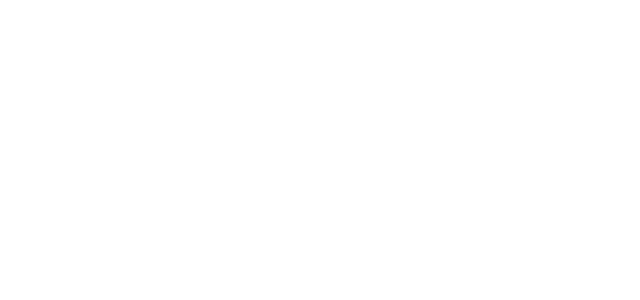
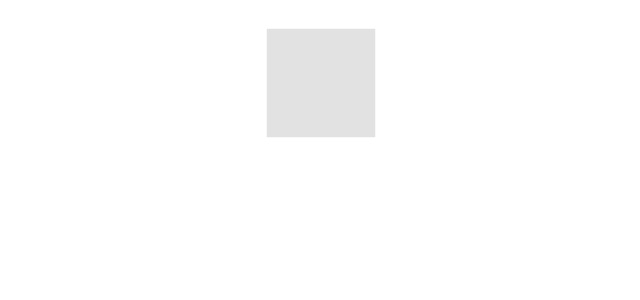
Before and after one commit to deepakgudi-pixel/product-customizer, a React (Vite) app: page / in a window 1280 px wide. Shown: the top 300 px of the page, without its empty margins (319-959 px from the left). Built offline with nearby package versions, Linux system fonts and the light colour scheme.

Commit message:
r3f test settings

```diff
--- a/src/App.jsx
+++ b/src/App.jsx
@@ -8,7 +8,11 @@
 
   return (
     <div>
-
+      <Canvas>
+        <mesh ref={ref}>
+          <boxGeometry attach="geometry" args={[5, 5]} />
+        </mesh>
+      </Canvas>
     </div>
   );
 }
```
